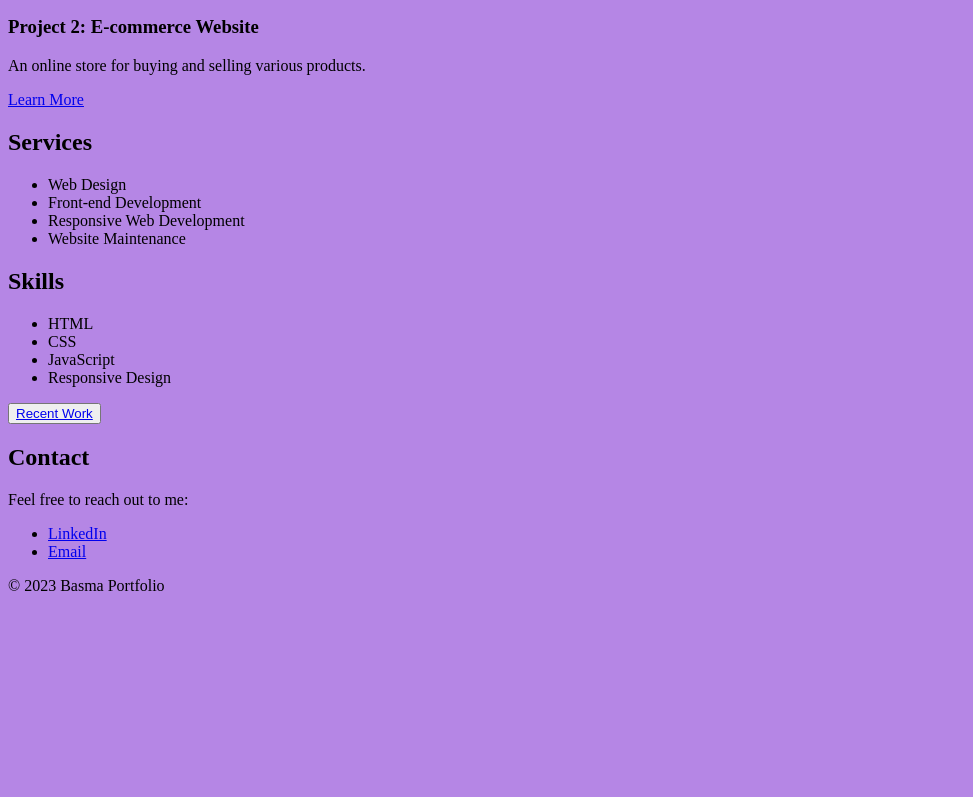
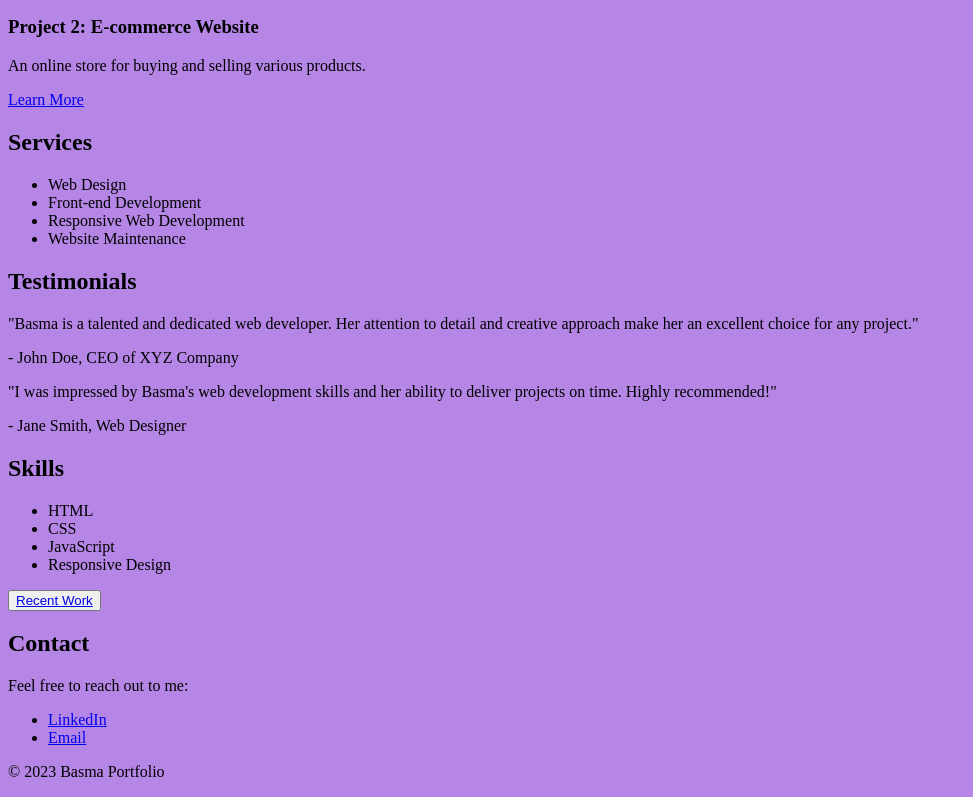
Before and after one commit to Basma2023/WDDM115, a plain HTML site: page html/index.html in a window 1280 px wide. Shown: the part 1039-1836 px from the top of the page, without its empty margins (0-973 px from the left). Before the commit the page ends 1650 px from the top, so only its background shows below. Drawn offline with Linux system fonts and the light colour scheme; files whose address does not match are found by name.

Commit message:
Added testimonials .

```diff
--- a/html/index.html
+++ b/html/index.html
@@ -103,6 +103,19 @@
                     <li>Website Maintenance</li>
                 </ul>
             </section>
+            <section id="testimonials">
+                <!-- Testimonials section with example testimonials -->
+                <h2>Testimonials</h2>
+                <div class="testimonial">
+                    <p>"Basma is a talented and dedicated web developer. Her attention to detail and creative approach make her an excellent choice for any project."</p>
+                    <p>- John Doe, CEO of XYZ Company</p>
+                </div>
+                <div class="testimonial">
+                    <p>"I was impressed by Basma's web development skills and her ability to deliver projects on time. Highly recommended!"</p>
+                    <p>- Jane Smith, Web Designer</p>
+                </div>
+            </section>
+
 
 
     <!-- List of web development skills -->
```
